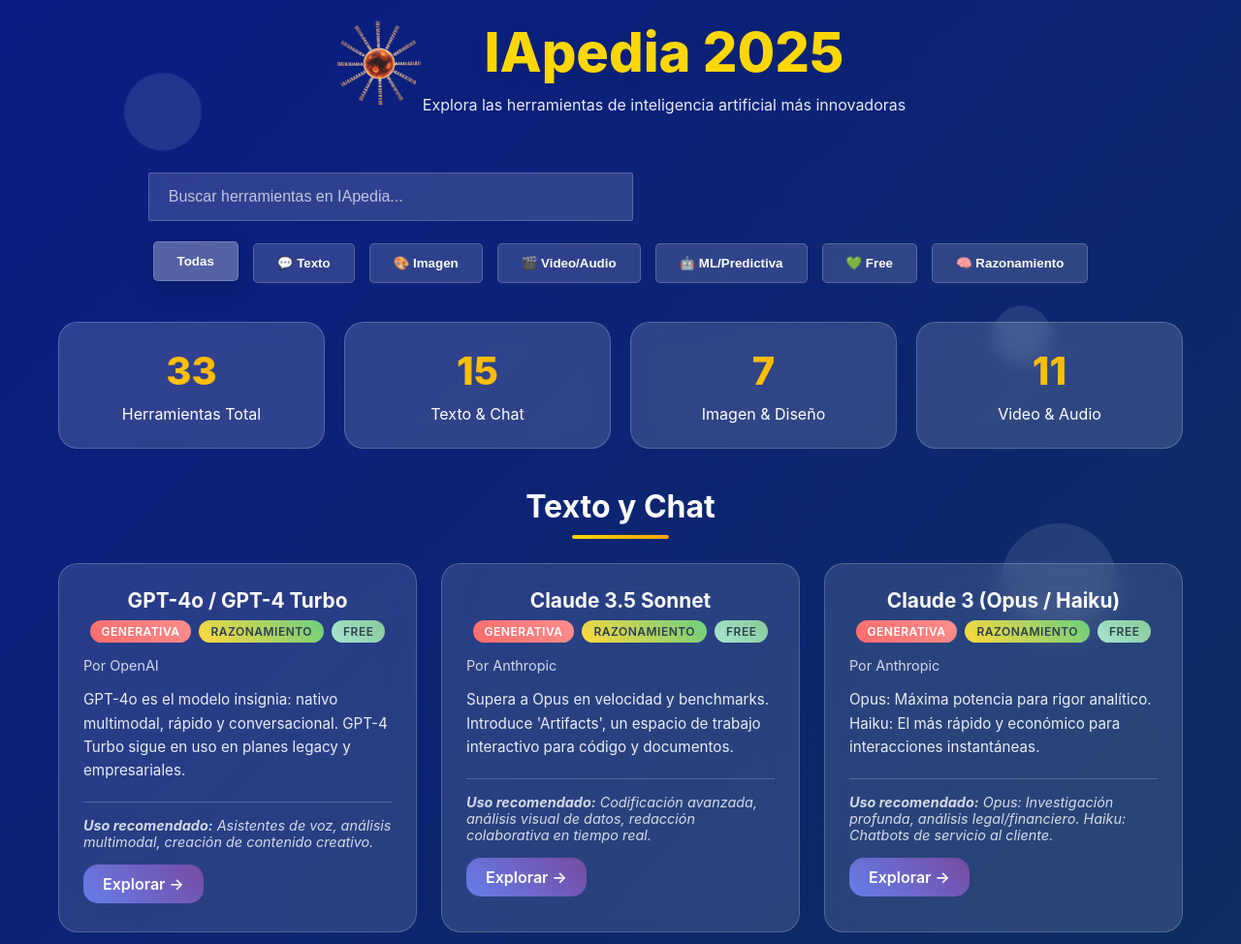
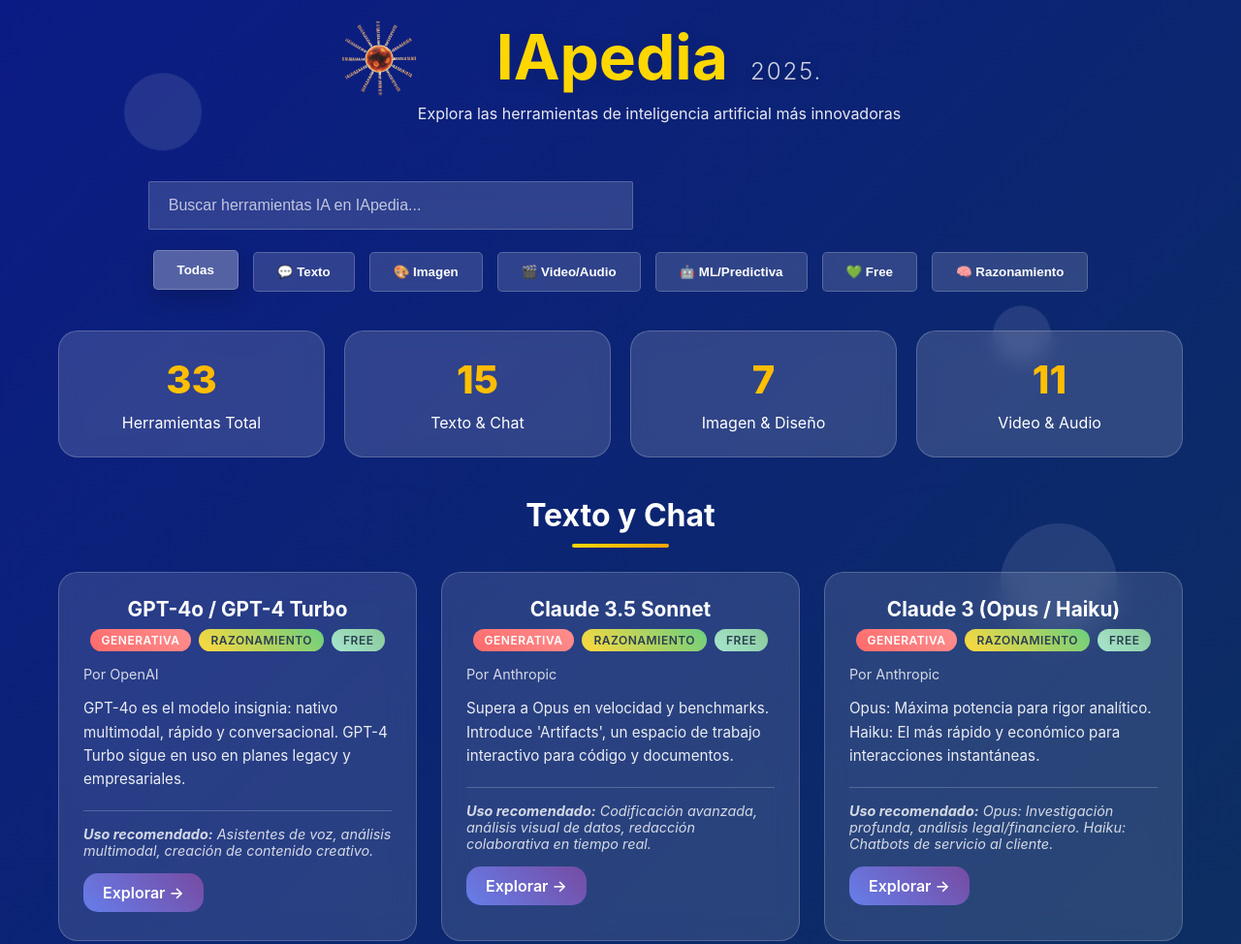
Before and after one commit to HX-MLuquez/IApedia, a plain HTML site: page index.html in a window 1280 px wide. Shown: the top 974 px of the page at 97% size. Drawn offline with Linux system fonts and the light colour scheme.

Commit message:
fix title

```diff
--- a/index.html
+++ b/index.html
@@ -3,10 +3,16 @@
   <head>
     <meta charset="UTF-8" />
     <meta name="viewport" content="width=device-width, initial-scale=1.0" />
-    <meta name="description" content="Guía interactiva sobre las IAs más relevantes de 2025" />
+    <meta
+      name="description"
+      content="Guía interactiva sobre las IAs más relevantes de 2025"
+    />
     <link rel="icon" type="image/x-icon" href="public/iafav.ico" />
     <meta name="author" content="Mauricio Gastón Lúquez" />
-    <meta name="keywords" content="IA, IApedia, Inteligencia Artificial, Herramientas de IA, GPT-4, DALL-E, Midjourney, LLM, Modelos de Lenguaje, Generative AI" />
+    <meta
+      name="keywords"
+      content="IA, IApedia, Inteligencia Artificial, Herramientas de IA, GPT-4, DALL-E, Midjourney, LLM, Modelos de Lenguaje, Generative AI"
+    />
     <title>IApedia 2025 - Guía Interactiva</title>
     <style>
       * {
@@ -90,13 +96,23 @@
       }
 
       .header h1 {
-        font-size: 3.5rem;
-        font-weight: 800;
+        font-size: 4rem;
+        font-weight: 700;
         color: #ffd700;
         margin-bottom: 10px;
         text-shadow: 0 4px 20px rgba(0, 0, 0, 0.071);
         animation: slideInDown 1s ease-out;
       }
+
+      .header h1 .year {
+        font-size: 1.5rem; /* más pequeño */
+        font-weight: 300; /* más fino */
+        color: #ffffffcc; /* blanco suave */
+        margin-left: 8px; /* un poco de espacio */
+        text-shadow: 0 2px 10px rgba(0, 0, 0, 0.3);
+        letter-spacing: 2px;
+      }
+
       .header img {
         animation: slideInDown 1s ease-out;
       }
@@ -107,6 +123,7 @@
         margin-bottom: 20px;
         animation: slideInUp 1s ease-out 0.2s both;
       }
+
       .header-content {
         display: flex;
         flex-direction: column;
@@ -524,22 +541,21 @@
         <img
           src="public/ialog.png"
           alt="IApedia 2025 Logo"
-          style="width: 90px; height: 90px; margin-bottom: 10px"
+          style="width: 80px; height: 80px; margin-bottom: 10px"
         />
         <div class="header-content">
-            <h1>IApedia 2025</h1>
-        <p>
-          Explora las herramientas de inteligencia artificial más innovadoras
-        </p>
+          <h1>IApedia <span class="year">2025.</span></h1>
+          <p>
+            Explora las herramientas de inteligencia artificial más innovadoras
+          </p>
         </div>
-
       </header>
 
       <div class="search-bar">
         <input
           type="text"
           class="search-input"
-          placeholder="Buscar herramientas en IApedia..."
+          placeholder="Buscar herramientas IA en IApedia..."
           id="searchInput"
         />
         <span class="search-icon"></span>
```
